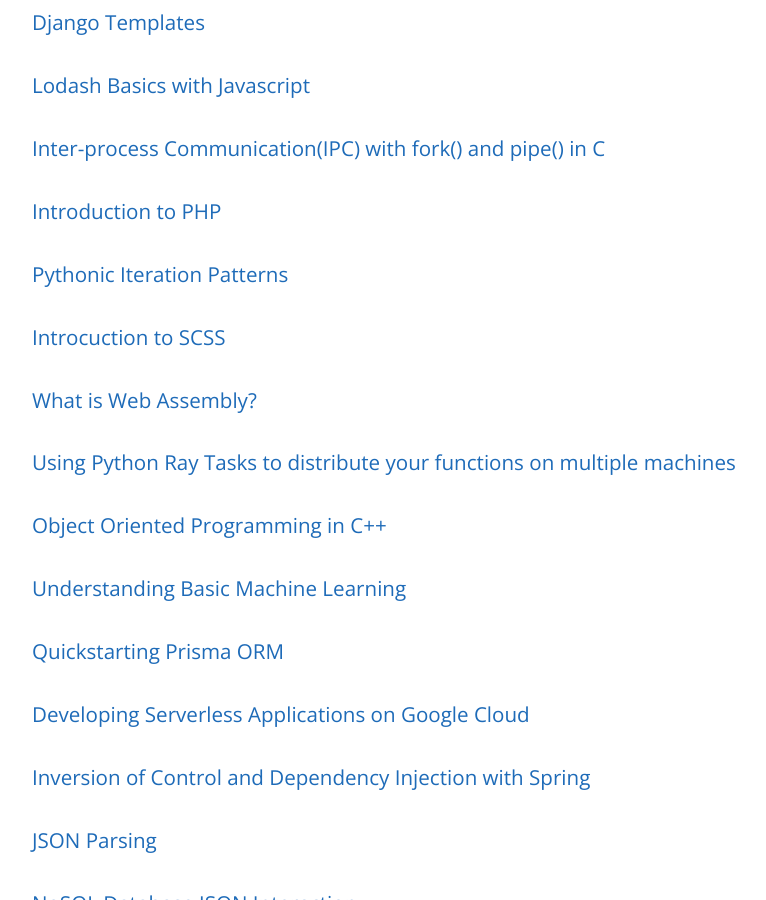
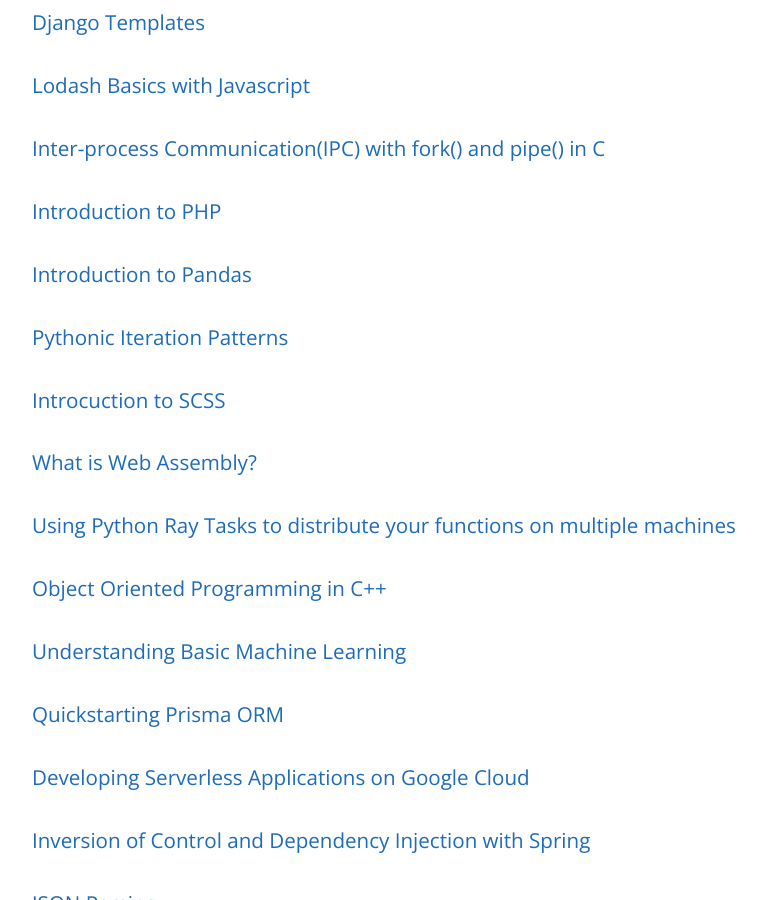
Before and after one commit to learning-software-engineering/learning-software-engineering.github.io, a Jekyll site: the page built from Topics/Tech_Stacks.md, in a window 1280 px wide and 900 px high, scrolled down 4427 px. Shown: the whole window, without its empty margins (192-958 px from the left). Built offline with Jekyll 4.4.1, drawn with Linux system fonts in a browser that asks for light colours; our own code applies the rules of GitHub Pages for plain Markdown files.

Commit message:
Added Pandas to Tech Stacks markdown file list

```diff
--- a/Topics/Tech_Stacks.md
+++ b/Topics/Tech_Stacks.md
@@ -136,6 +136,8 @@
 
 ### [Introduction to PHP](./Tech_Stacks/PHP.md)
 
+### [Introduction to Pandas](./Tech_Stacks/Pandas.md)
+
 ### [Pythonic Iteration Patterns](./Tech_Stacks/Pythonic-Iteration-Patterns.md)
 
 ### [Introcuction to SCSS](./Tech_Stacks/SCSS.md)
```
